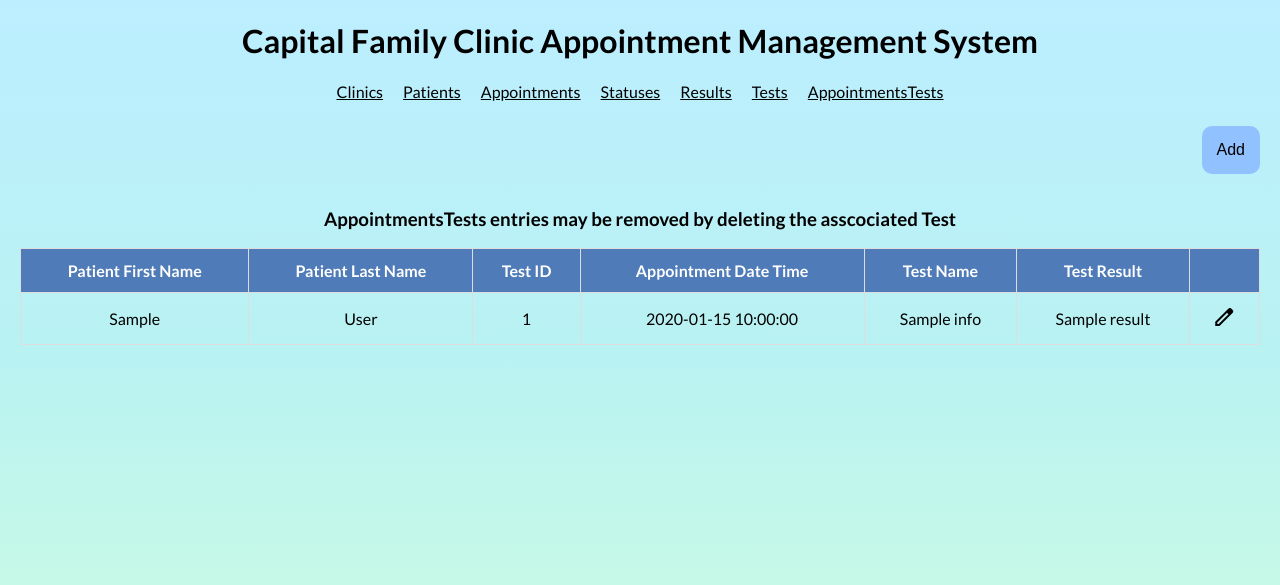
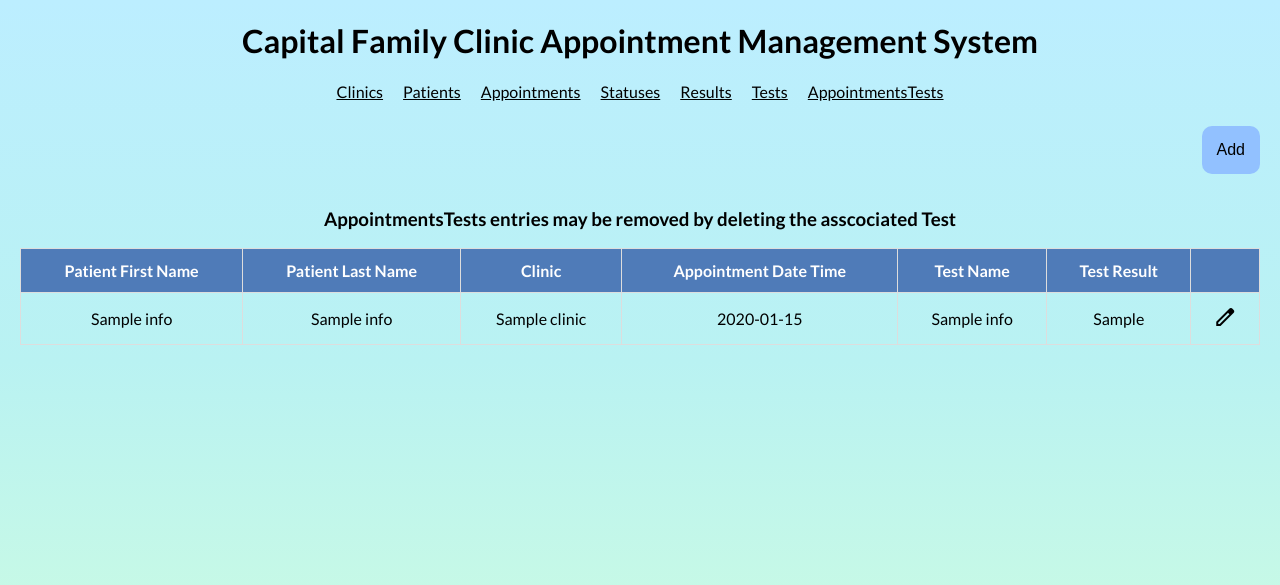
Before and after one commit to JDurham95/Clinic_appointment_management_system, a Flask app: template templates/appointmentstests.j2 in a window 1280 px wide. Shown: the top 585 px of the page. Run offline with Flask 3, Linux system fonts and the light colour scheme; the template is opened without the code that fills it: most values are stand-ins (such as "Sample title", 1, 10 or a date in 2020); parts of the project's set-up code (start-up, migrations or seed data) failed here and were passed over; some libraries are stand-ins or nearby versions.

Commit message:
Added AS to queries for appointments, appointmentstests, results, and tests

```diff
--- a/app.py
+++ b/app.py
@@ -61,12 +61,20 @@
     try:
         dbConnection = db.connectDB()  # Open our database connection
 
-        get_appointments_query = "SELECT appointmentId, DATE_FORMAT(dateTime, '%%m/%%d/%%Y %%h:%%i %%p') AS dateTime, CONCAT('Capital Family Clinic in ', Clinics.city,' , ', Clinics.state  ) AS primaryClinic, Patients.firstName, Patients.lastName, Statuses.status \
-                            FROM Appointments \
-                            JOIN Patients ON Appointments.patientId = Patients.patientId \
-                            JOIN Statuses ON Appointments.statusId = Statuses.statusId \
-                            JOIN Clinics ON Appointments.clinicId = Clinics.clinicId \
-                            ORDER BY appointmentId;"
+        get_appointments_query = "SELECT appointmentId AS `Appointment ID`, \
+                                DATE_FORMAT(dateTime, '%%m/%%d/%%Y %%h:%%i %%p') AS `Appointment Date Time`, \
+                                CONCAT('Capital Family Clinic in ', Clinics.city,' , ', Clinics.state) AS primaryClinic, \
+                                Patients.firstName AS `Patient First Name`, \
+                                Patients.lastName AS `Patient Last Name`, \
+                                Statuses.status AS `Appointment Status`, \
+                                Appointments.clinicId AS `Clinic ID`, \
+                                Patients.patientId AS `Patient ID`, \
+                                Statuses.statusId AS `Status ID` \
+                                FROM Appointments \
+                                JOIN Patients ON Appointments.patientId = Patients.patientId \
+                                JOIN Statuses ON Appointments.statusId = Statuses.statusId \
+                                JOIN Clinics ON Appointments.clinicId = Clinics.clinicId \
+                                ORDER BY appointmentId;"
         appointments = db.query(dbConnection, get_appointments_query).fetchall()
 
         get_clinics_query = "SELECT clinicId, city, state FROM Clinics ORDER BY clinicId;"
@@ -184,7 +192,7 @@
         dbConnection = db.connectDB()  # Open our database connection
 
         # Create and execute our queries
-        get_tests_query = "SELECT testId, name FROM Tests ORDER BY testId;"
+        get_tests_query = "SELECT testId AS `Test ID`, name AS `Name` FROM Tests ORDER BY testId;"
         tests = db.query(dbConnection, get_tests_query).fetchall()
 
         test_Id = request.args.get('id')
@@ -216,15 +224,15 @@
         dbConnection = db.connectDB()  # Open our database connection
 
         # Create and execute our queries
-        query1 = "SELECT Results.testResultId, Results.result FROM Results ORDER BY testResultId;"
-        results = db.query(dbConnection, query1).fetchall()
+        get_results_query = "SELECT Results.testResultId AS `Test Result ID`, Results.result AS `Result` FROM Results ORDER BY testResultId;"
+        results = db.query(dbConnection, get_results_query).fetchall()
 
         result_id = request.args.get('id')
         if result_id:
             action = "Update"
             select_result_query = f"SELECT testResultId, result \
-                FROM Results \
-                WHERE testResultId = {result_id};"
+                                FROM Results \
+                                WHERE testResultId = {result_id};"
             result = db.query(dbConnection, select_result_query).fetchall()[0]
         else:
             action = "Add"
@@ -250,13 +258,20 @@
         dbConnection = db.connectDB()  # Open our database connection
 
         # Create and execute our queries
-        get_appointmentstests_info_query = "SELECT AppointmentsTests.appointmentTestId, Patients.firstName, Patients.lastName, Appointments.clinicId, Appointments.dateTime, Tests.name, Results.result \
-                FROM AppointmentsTests \
-                JOIN Appointments on AppointmentsTests.appointmentId = Appointments.appointmentId \
-                JOIN Patients on Appointments.patientId = Patients.patientId \
-                JOIN Tests on AppointmentsTests.testId = Tests.testID \
-                JOIN Results on AppointmentsTests.testResultId = Results.testResultId \
-                ORDER BY lastName, dateTime;"
+        get_appointmentstests_info_query = "SELECT AppointmentsTests.appointmentTestId AS `Appointment Test ID`, \
+                                            Patients.firstName AS `Patient First Name`, \
+                                            Patients.lastName AS `Patient Last Name`, \
+                                            CONCAT(Clinics.address, ' ', clinics.city, ', ', clinics.state) AS `Clinic`,\
+                                            Appointments.dateTime AS `Appointment Date Time`, \
+                                            Tests.name AS `Test Name`, \
+                                            Results.result AS `Test Result` \
+                                            FROM AppointmentsTests \
+                                            JOIN Appointments on AppointmentsTests.appointmentId = Appointments.appointmentId \
+                                            JOIN Patients on Appointments.patientId = Patients.patientId \
+                                            JOIN Tests on AppointmentsTests.testId = Tests.testID \
+                                            JOIN Results on AppointmentsTests.testResultId = Results.testResultId \
+                                            JOIN Clinics ON Appointments.clinicId = Clinics.clinicId \
+                                            ORDER BY lastName, dateTime;"
         appointmentstests_info = db.query(dbConnection, get_appointmentstests_info_query).fetchall()
 
         get_appointmentstests_query ="SELECT appointmentTestId, appointmentId, testId, testResultId FROM AppointmentsTests ORDER BY appointmentTestId;"
@@ -266,13 +281,13 @@
         tests = db.query(dbConnection,get_tests_query).fetchall()
 
         get_appointments_query = "SELECT appointmentId, DATE_FORMAT(dateTime, '%%m/%%d/%%Y %%h:%%i %%p') AS dateTime, \
-                            Appointments.clinicId, Patients.firstName, Patients.lastName, Statuses.status, \
-                            CONCAT(Patients.firstName,' ', Patients.lastName,' at ', DATE_FORMAT(Appointments.dateTime, '%%m/%%d/%%Y %%h:%%i %%p'), ' in ', Clinics.city, ',', Clinics.state) AS `dropDownInfo` \
-                            FROM appointments \
-                            JOIN Patients ON Appointments.patientId = Patients.patientId \
-                            JOIN Statuses ON Appointments.statusId = Statuses.statusId \
-                            JOIN Clinics ON Appointments.clinicId = Clinics.clinicId \
-                            ORDER BY appointmentId;"
+                                Appointments.clinicId, Patients.firstName, Patients.lastName, Statuses.status, \
+                                CONCAT(Patients.firstName,' ', Patients.lastName,' - ', DATE_FORMAT(Appointments.dateTime, '%%m/%%d/%%Y %%h:%%i %%p'), ' at ', Clinics.address,' ', Clinics.city, ', ', Clinics.state) AS `dropDownInfo` \
+                                FROM appointments \
+                                JOIN Patients ON Appointments.patientId = Patients.patientId \
+                                JOIN Statuses ON Appointments.statusId = Statuses.statusId \
+                                JOIN Clinics ON Appointments.clinicId = Clinics.clinicId \
+                                ORDER BY appointmentId;"
         appointments = db.query(dbConnection, get_appointments_query).fetchall()
 
         get_results_query = "SELECT testResultId, result FROM Results ORDER BY testResultId;"
--- a/templates/appointmentstests.j2
+++ b/templates/appointmentstests.j2
@@ -15,7 +15,7 @@
         <tr>
             <th>Patient First Name</th>
             <th>Patient Last Name</th>
-            <th>Test ID</th>
+            <th>Clinic</th>
             <th>Appointment Date Time </th>
             <th>Test Name</th>
             <th>Test Result</th>
@@ -27,13 +27,13 @@
         {# For each row, print the firstName, lastName, clinicId, dateTime, test name, result #}
         {% for info in appointmentstests_info %}
         <tr>
-            <td>{{ info.firstName }}</td>
-            <td>{{ info.lastName }}</td>
-            <td>{{ info.clinicId }}</td>
-            <td>{{ info.dateTime }}</td>
-            <td>{{ info.name }}</td>
-            <td>{{ info.result }}</td>
-            <td><a href="{{ url_for('appointmentstests', id=info.appointmentTestId) }}"><span class="material-symbols-outlined">edit</span></td>
+            <td>{{ info['Patient First Name'] }}</td>
+            <td>{{ info['Patient Last Name'] }}</td>
+            <td>{{ info['Clinic'] }}</td>
+            <td>{{ info['Appointment Date Time'] }}</td>
+            <td>{{ info['Test Name'] }}</td>
+            <td>{{ info['Test Result'] }}</td>
+            <td><a href="{{ url_for('appointmentstests', id=info['Appointment Test ID']) }}"><span class="material-symbols-outlined">edit</span></td>
         </tr>
 
         {% endfor %}
--- a/templates/results.j2
+++ b/templates/results.j2
@@ -16,9 +16,9 @@
         {# For each row, print the testResultId, result #}
         {% for result in results %}
         <tr>
-            <td>{{ result.testResultId }}</td>
-            <td>{{ result.result }}</td>
-            <td><a href="{{ url_for('results', id=result.testResultId) }}"><span class="material-symbols-outlined">edit</span></a></td>
+            <td>{{ result['Test Result ID'] }}</td>
+            <td>{{ result['Result'] }}</td>
+            <td><a href="{{ url_for('results', id=result['Test Result ID']) }}"><span class="material-symbols-outlined">edit</span></a></td>
         </tr>
         {% endfor %}
     </tbody>
```
Also changed, not shown: templates/appointments.j2 (+6 -15 lines), templates/tests.j2 (+4 -4 lines).
